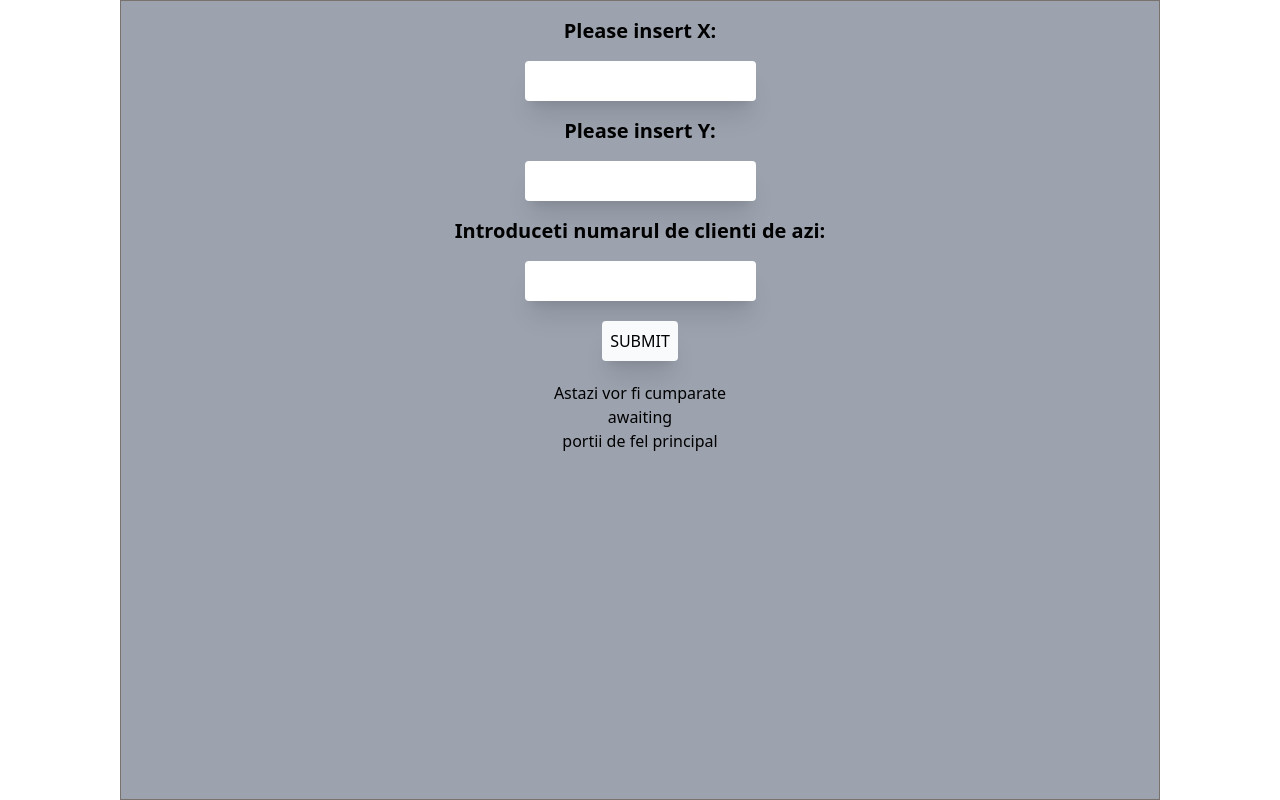
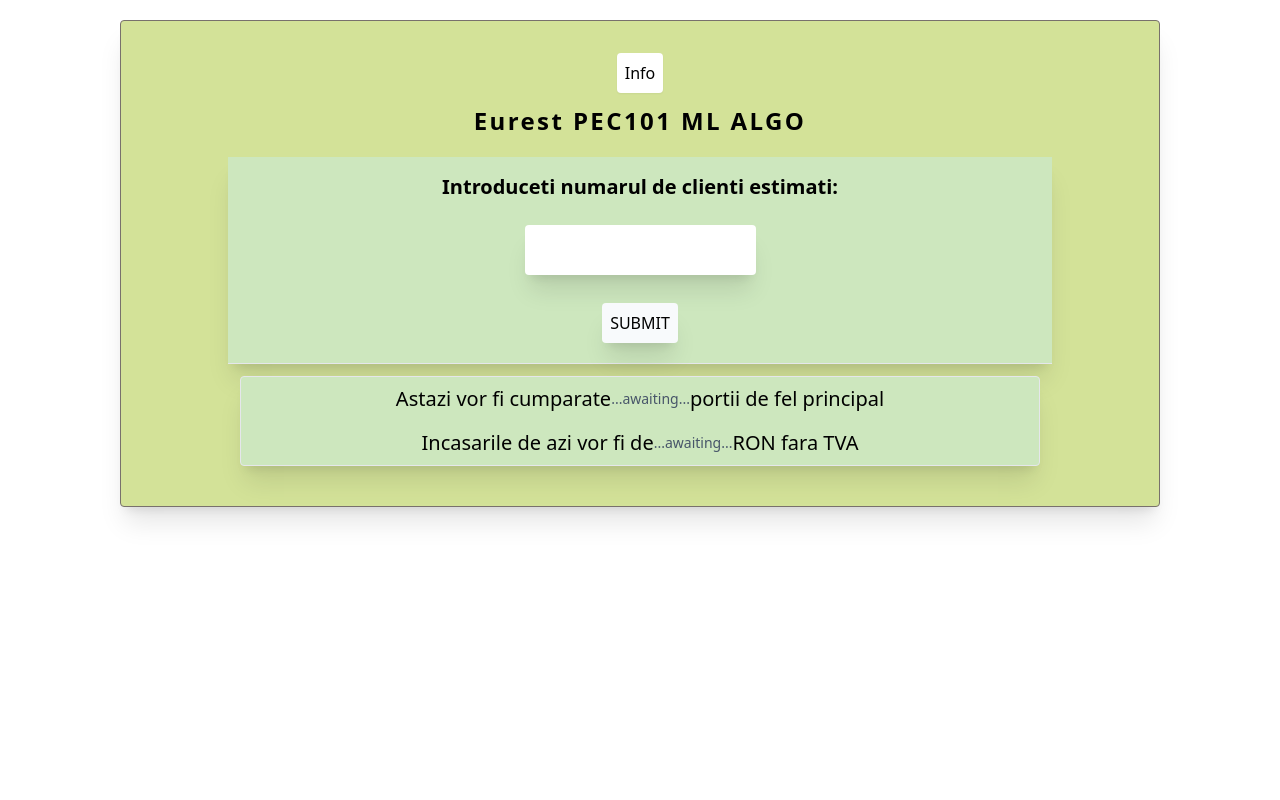
Before and after one commit to robert-burcea/ml-restaurant, a React (Create React App) app: page / in a window 1280 px wide. Built offline with nearby package versions, Linux system fonts and the light colour scheme; no server answers; the database is empty.

Commit message:
make earnings work

```diff
--- a/package.json
+++ b/package.json
@@ -6,11 +6,13 @@
     "@testing-library/jest-dom": "^5.16.5",
     "@testing-library/react": "^13.4.0",
     "@testing-library/user-event": "^13.5.0",
+    "firebase": "^9.9.4",
     "mathjs": "^11.1.0",
     "ml-regression-simple-linear": "^2.0.3",
     "react": "^18.2.0",
     "react-dom": "^18.2.0",
     "react-scripts": "5.0.1",
+    "tippy.js": "^6.3.7",
     "web-vitals": "^2.1.4"
   },
   "scripts": {
--- a/src/App.js
+++ b/src/App.js
@@ -1,58 +1,86 @@
 import React, {useEffect, useState} from 'react'
 import SimpleLinearRegression from 'ml-regression-simple-linear';
+import db from './firebase'
+import {
+    collection, onSnapshot
+  } from 'firebase/firestore'
+import tippy from 'tippy.js';
+import 'tippy.js/dist/tippy.css';
+import 'tippy.js/themes/material.css';
 
 
 
 function App() {
-  const [x, setX] = useState();
-  const [y, setY] = useState();
-  const [z, setZ] = useState();
+  const [cx, setCX] = useState();
+  const [dish, setDish] = useState();
+  const [earnings, setEarnings] = useState();
+  const [loadedDish, setLoadedDish] = useState();
+  const [loadedCash, setLoadedCash] = useState();
+  const [num, setNum] = useState();
   const [result, setResult] = useState();
+  const [fetched, setFetched] = useState(false);
   const [ready, setReady] = useState(false);
 
+  const dataFetch = () => {
+
+    const colRef = collection(db, 'algos')
+
+    onSnapshot(colRef, (snapshot) => {
+        snapshot.docs.forEach((doc) => {
+          setCX(doc.data().cx)
+          setDish(doc.data().dish)
+          setEarnings(doc.data().earnings)
+        })
+    })
+    setFetched(true)
+  }
+
+  useEffect(() => {
+    dataFetch();
+  })
+
+  tippy('.tippy', {
+    content: 'Algoritmul prezice numarul de portii principale si incasarile bazandu-se pe dataset-ul format din ultimele 500 de intrari clienti-fp-incasari. Algoritmul functioneaza pentru valori mai mari de 100 in mod optim',
+    })
+
   const ml = () => {
-    const a = x.split(' ').map((item) => { return parseInt(item) });
-    const b = y.split(' ').map((item) => { return parseInt(item) });
-    const numberToCheck = parseInt(z);
-    console.log(a,b)
-    const regression = new SimpleLinearRegression(a, b);
-    const json = regression.toJSON();
-    console.log(json)
-    const loaded = SimpleLinearRegression.load(json);
-    localStorage.setItem('loadedDishes',loaded)
-    console.log('loaded', loaded)
-    console.log(Math.floor(loaded.predict(numberToCheck)))
-    setResult(Math.floor(loaded.predict(numberToCheck)))
+    const a = cx.split(' ').map((item) => { return parseInt(item) });
+    const b = dish.split(' ').map((item) => { return parseInt(item) });
+    const c = earnings.split(' ').map((item) => { return parseInt(item) });
+    const numberToCheck = parseInt(num);
+     const regressionDish = new SimpleLinearRegression(a, b);
+    const regressionCash = new SimpleLinearRegression(a,c)
+    const jsonDish = regressionDish.toJSON();
+    const jsonCash = regressionCash.toJSON();
+    const loadedDish = SimpleLinearRegression.load(jsonDish);
+    const loadedCash = SimpleLinearRegression.load(jsonCash);
+    localStorage.setItem('loadedDish',loadedDish);
+    localStorage.setItem('loadedCash',loadedCash);
+    setResult({dishes:Math.floor(loadedDish.predict(numberToCheck)), cash:Math.floor(loadedCash.predict(numberToCheck))})
     setReady(true);
-    return Math.floor(loaded.predict(numberToCheck));
 }
 
 
   return (
 
+    <div className="mx-auto p-5 m-5 max-w-[1040px] bg-[#D3E298] h-full border border-stone-500 text-center rounded shadow-xl">
 
-    <div className="mx-auto max-w-[1040px] bg-gray-400 h-screen border border-stone-500 text-center">
+      <div className="mx-auto m-3 p-2 boder shadow-sm bg-white w-fit rounded hover:cursor-pointer hover:scale-105 tippy"><span>Info</span></div><h1 className="text-2xl font-bold mb-3 tracking-widest">Eurest PEC101 ML ALGO</h1>
+      <div className="mx-auto max-w-[840px] flex flex-col p-2">
+        <div className="flex flex-col border-b shadow-xl bg-[#CDE7BE]">
+            <p className="text-xl font-bold p-4">Introduceti numarul de clienti estimati:</p>
+            <input className="mx-auto text-center shadow-xl rounded h-[50px] m-2" onChange={(e) => {setNum(e.target.value)}}></input>
+            <button className="mx-auto m-5 p-2 w-min bg-slate-50 rounded shadow-xl hover:scale-110" onClick={() => {ml()}}>SUBMIT</button>
+        </div>
 
-      <div className="mx-auto max-w-[840px] flex flex-col">
-        <div>
-            <p className="text-xl font-bold p-4">Please insert X:</p>
-            <input className="shadow-xl rounded h-[40px]" onChange={(e) => {setX(e.target.value)}}></input>
-        </div>
-        <div>
-            <p className="text-xl font-bold p-4">Please insert Y:</p>
-            <input className="shadow-xl rounded h-[40px]" onChange={(e) => {setY(e.target.value)}}></input>
-        </div>
-        <div>
-            <p className="text-xl font-bold p-4">Introduceti numarul de clienti de azi:</p>
-            <input className="shadow-xl rounded h-[40px]" onChange={(e) => {setZ(e.target.value)}}></input>
-        </div>
-        <button className="mx-auto m-5 p-2 w-min bg-slate-50 rounded shadow-xl hover:scale-110" onClick={() => {ml()}}>SUBMIT</button>
-
-        <div>
-        <div><p>Astazi vor fi cumparate </p>{ready? <p className="text-3xl font-bold text-red-700">~{result}</p> : <div>awaiting</div>} <p>portii de fel principal</p></div>
+        <div className="max-w-[840px] border rounded shadow-xl m-3 bg-[#CDE7BE]">
+          <div className="mx-auto text-xl flex flex-col sm:flex-row justify-center items-center p-2"><p>Astazi vor fi cumparate </p>{ready? <p className="text-3xl p-2 font-bold text-[#2E5EAA]">~{result.dishes}</p> :
+          <div className="text-sm text-slate-600">...awaiting...</div>} <p>portii de fel principal</p></div>
+          <div className="mx-auto text-xl flex flex-col sm:flex-row justify-center items-center p-2"><p>Incasarile de azi vor fi de </p>{ready? <p className="text-3xl p-2 font-bold text-[#2E5EAA]">~{result.cash}</p> :
+          <div className="text-sm text-slate-600">...awaiting...</div>} <p>RON fara TVA</p></div>
       </div>
 
-    </div>
+      </div>
     </div>
 
 
--- /dev/null
+++ b/src/firebase.js
@@ -0,0 +1,22 @@
+// For Firebase JS SDK v7.20.0 and later, measurementId is optional
+import { initializeApp } from 'firebase/app';
+import {
+  getFirestore, collection
+} from 'firebase/firestore'
+
+const firebaseConfig = {
+  apiKey: "AIzaSyCyISbhAmygEXCZo2sfOXkBixsIoC93ZOY",
+  authDomain: "ml-regression-app.firebaseapp.com",
+  projectId: "ml-regression-app",
+  storageBucket: "ml-regression-app.appspot.com",
+  messagingSenderId: "940622573666",
+  appId: "1:940622573666:web:a5a55e9e477a1442fa213b",
+  measurementId: "G-61V3J8M2DW"
+  };
+
+  const app = initializeApp(firebaseConfig);
+
+  const db = getFirestore(app);
+
+ export { app }
+ export default db;
```
Also changed, not shown: 1 other file (tests, documents, lock files or other folders).
